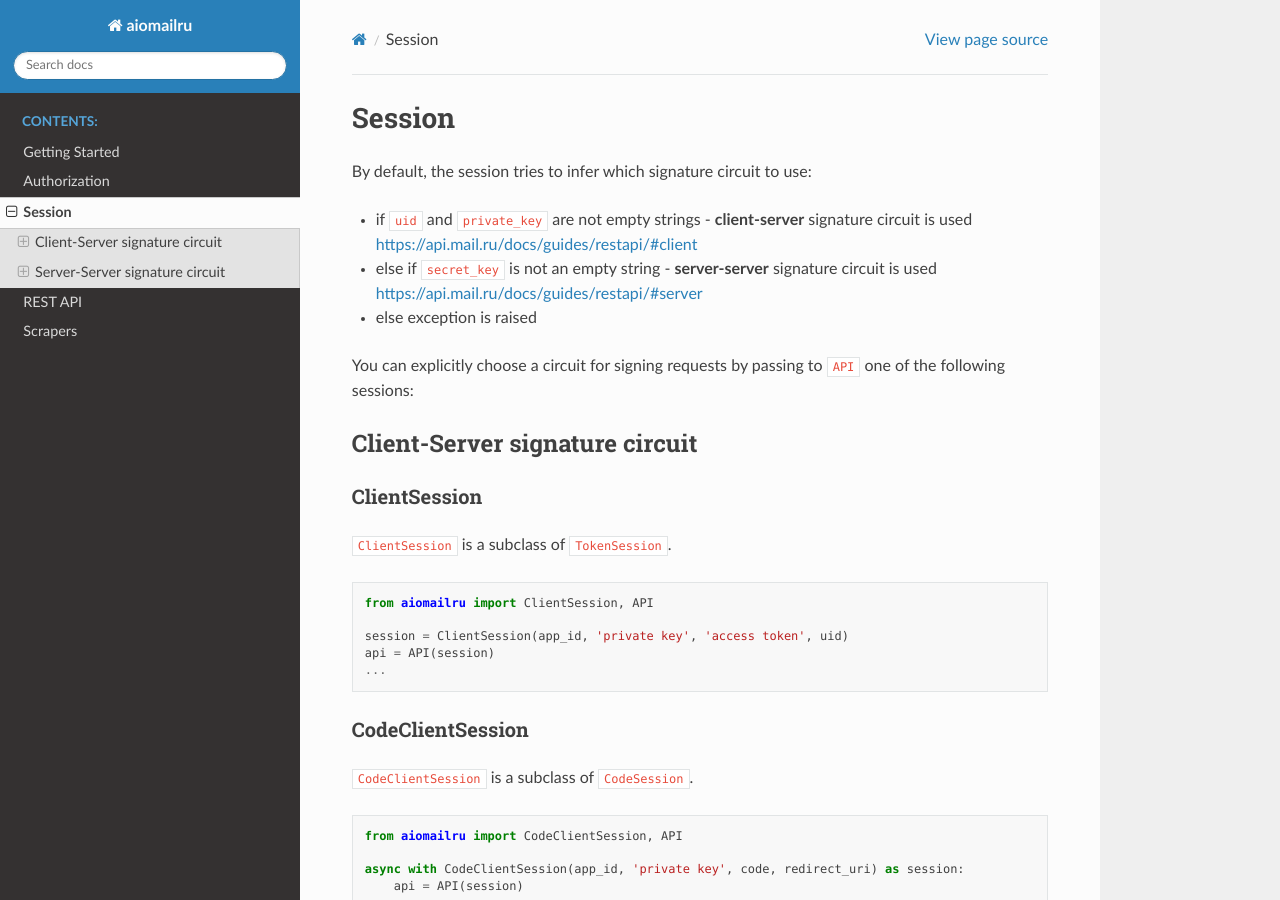
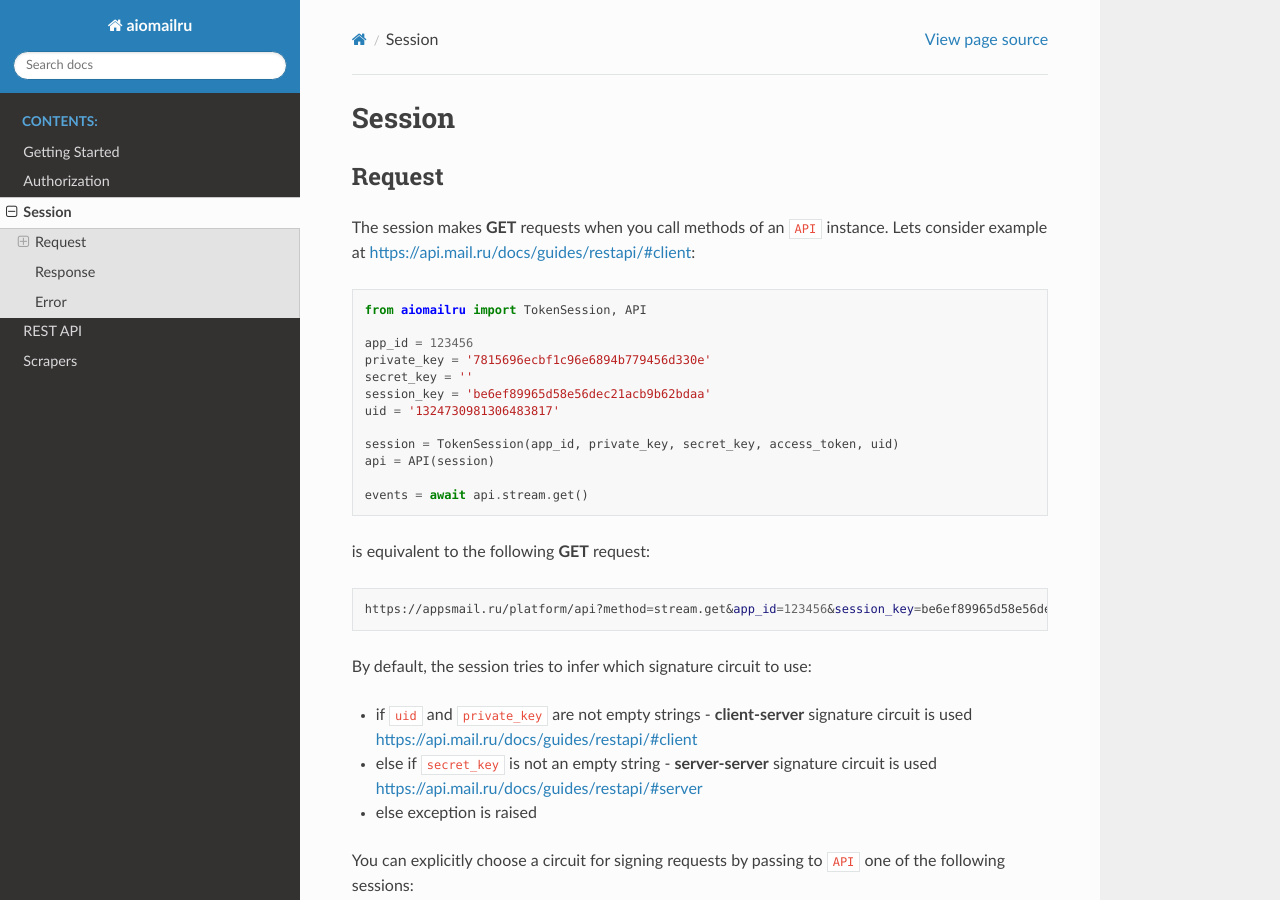
Before and after one commit to KonstantinTogoi/aiomailru, a Sphinx documentation site: the page built from docs/source/session.rst, in a window 1280 px wide and 900 px high. Built offline with Sphinx 7.4.7 and the Read the Docs theme 2.0.0, drawn with Linux system fonts in a browser that asks for light colours; some of the changed text lies outside the part shown.

Commit message:
add sections Request, Response, Error

```diff
--- a/docs/source/session.rst
+++ b/docs/source/session.rst
@@ -1,5 +1,32 @@
 Session
 =======
+
+Request
+-------
+
+The session makes **GET** requests when you call methods of an :code:`API` instance.
+Lets consider example at https://api.mail.ru/docs/guides/restapi/#client:
+
+.. code-block:: python
+
+    from aiomailru import TokenSession, API
+
+    app_id = 123456
+    private_key = '7815696ecbf1c96e6894b779456d330e'
+    secret_key = ''
+    session_key = 'be6ef89965d58e56dec21acb9b62bdaa'
+    uid = '1324730981306483817'
+
+    session = TokenSession(app_id, private_key, secret_key, access_token, uid)
+    api = API(session)
+
+    events = await api.stream.get()
+
+is equivalent to the following **GET** request:
+
+.. code-block:: shell
+
+    https://appsmail.ru/platform/api?method=stream.get&app_id=123456&session_key=be6ef89965d58e56dec21acb9b62bdaa&sig=5073f15c6d5b6ab2fde23ac43332b002
 
 By default, the session tries to infer which signature circuit to use:
 
@@ -11,10 +38,10 @@ You can explicitly choose a circuit for signing requests by passing
 to :code:`API` one of the following sessions:
 
 Client-Server signature circuit
--------------------------------
+~~~~~~~~~~~~~~~~~~~~~~~~~~~~~~~
 
 ClientSession
-~~~~~~~~~~~~~
+^^^^^^^^^^^^^
 
 :code:`ClientSession` is a subclass of :code:`TokenSession`.
 
@@ -27,7 +54,7 @@ ClientSession
     ...
 
 CodeClientSession
-~~~~~~~~~~~~~~~~~
+^^^^^^^^^^^^^^^^^
 
 :code:`CodeClientSession` is a subclass of :code:`CodeSession`.
 
@@ -40,7 +67,7 @@ CodeClientSession
         ...
 
 ImplicitClientSession
-~~~~~~~~~~~~~~~~~~~~~
+^^^^^^^^^^^^^^^^^^^^^
 
 :code:`ImplicitClientSession` is a subclass of :code:`ImplicitSession`.
 
@@ -53,7 +80,7 @@ ImplicitClientSession
         ...
 
 PasswordClientSession
-~~~~~~~~~~~~~~~~~~~~~
+^^^^^^^^^^^^^^^^^^^^^
 
 :code:`PasswordClientSession` is a subclass of :code:`PasswordSession`.
 
@@ -66,7 +93,7 @@ PasswordClientSession
         ...
 
 RefreshClientSession
-~~~~~~~~~~~~~~~~~~~~
+^^^^^^^^^^^^^^^^^^^^
 
 :code:`RefreshClientSession` is a subclass of :code:`RefreshSession`.
 
@@ -79,10 +106,10 @@ RefreshClientSession
         ...
 
 Server-Server signature circuit
--------------------------------
+~~~~~~~~~~~~~~~~~~~~~~~~~~~~~~~
 
 ServerSession
-~~~~~~~~~~~~~
+^^^^^^^^^^^^^
 
 :code:`ServerSession` is a subclass of :code:`TokenSession`.
 
@@ -95,7 +122,7 @@ ServerSession
     ...
 
 CodeServerSession
-~~~~~~~~~~~~~~~~~
+^^^^^^^^^^^^^^^^^
 
 :code:`CodeServerSession` is a subclass of :code:`CodeSession`.
 
@@ -108,7 +135,7 @@ CodeServerSession
         ...
 
 ImplicitServerSession
-~~~~~~~~~~~~~~~~~~~~~
+^^^^^^^^^^^^^^^^^^^^^
 
 :code:`ImplicitServerSession` is a subclass of :code:`ImplicitSession`.
 
@@ -121,7 +148,7 @@ ImplicitServerSession
         ...
 
 PasswordServerSession
-~~~~~~~~~~~~~~~~~~~~~
+^^^^^^^^^^^^^^^^^^^^^
 
 :code:`PasswordServerSession` is a subclass of :code:`PasswordSession`.
 
@@ -129,12 +156,12 @@ PasswordServerSession
 
     from aiomailru import PasswordServerSession, API
 
-    async with PasswordServerSession(app_id, 'secret key', email, passwd scope) as session:
+    async with PasswordServerSession(app_id, 'secret key', email, passwd, scope) as session:
         api = API(session)
         ...
 
 RefreshServerSession
-~~~~~~~~~~~~~~~~~~~~
+^^^^^^^^^^^^^^^^^^^^
 
 :code:`RefreshServerSession` is a subclass of :code:`RefreshSession`.
 
@@ -145,3 +172,24 @@ RefreshServerSession
     async with RefreshServerSession(app_id, 'secret key', refresh_token) as session:
         api = API(session)
         ...
+
+Response
+--------
+
+By default, a session after executing request returns response's body
+as :code:`dict` if executing was successful, otherwise it raises an exception.
+
+You can pass :code:`pass_error` parameter to `TokenSession`
+for returning original response (including errors).
+
+Error
+-----
+
+In case of an error, by default, an exception is raised.
+You can pass :code:`pass_error` parameter to :code:`TokenSession`
+for returning original error's body as :code:`dict`.
+For example:
+
+.. code-block:: python
+
+    {"error": {"error_code": 202, "error_msg": "Access to this object is denied"}}
```
